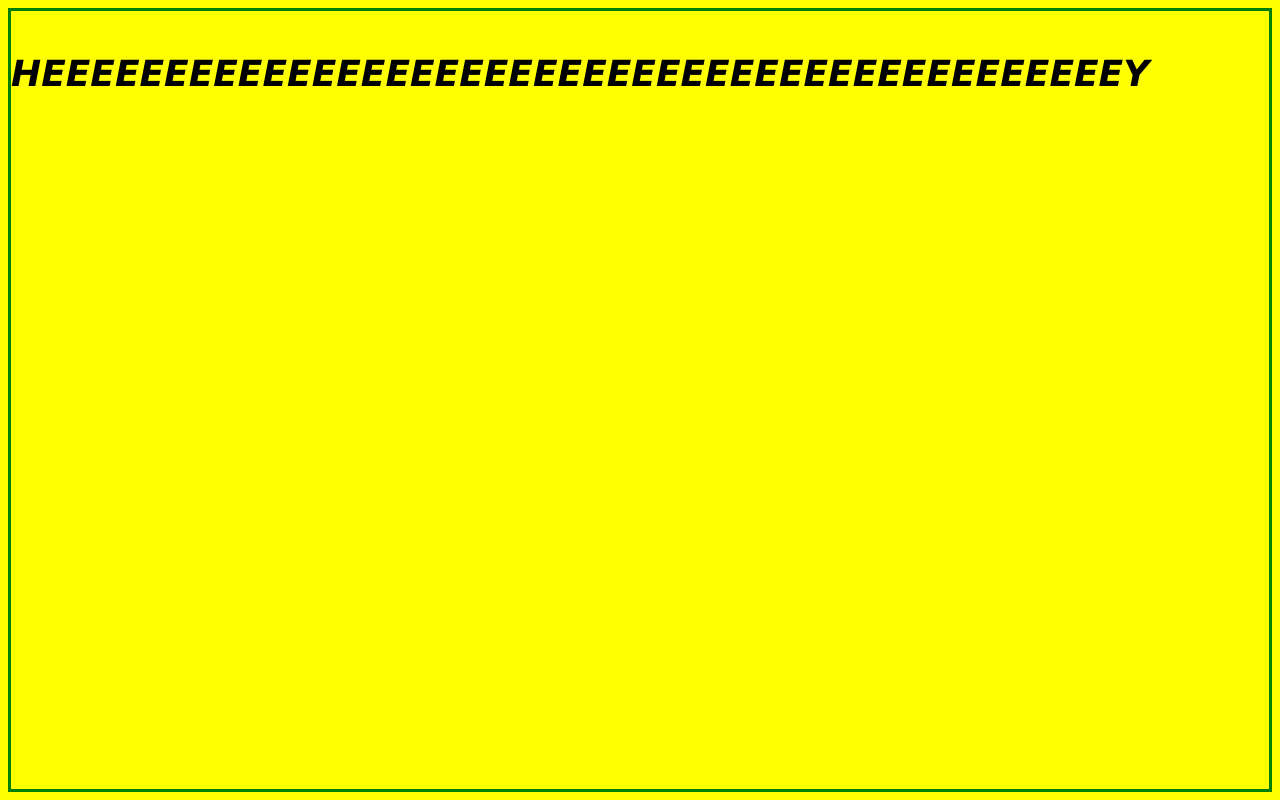
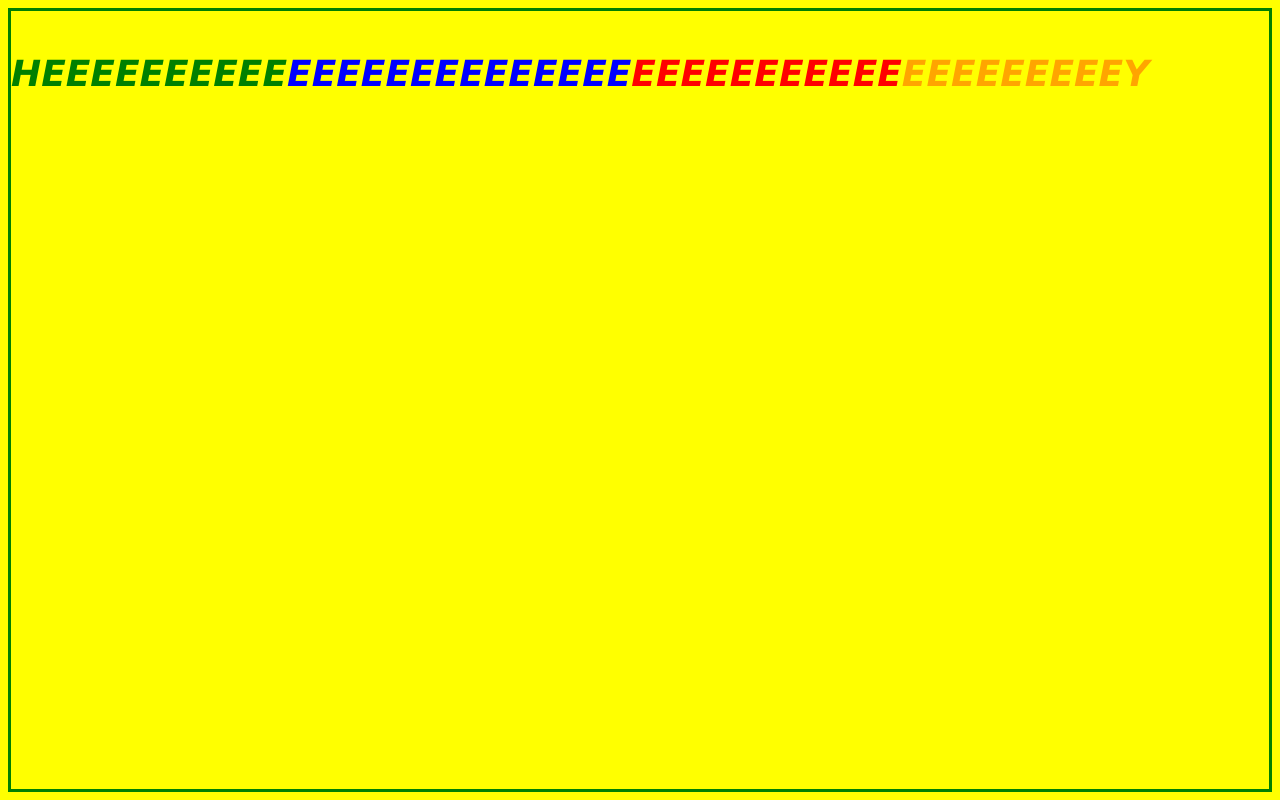
Before and after one commit to IMBRADY/VROOM, a plain HTML site: page Index.html in a window 1280 px wide. Drawn offline with Linux system fonts and the light colour scheme.

Commit message:
Update Index.html

```diff
--- a/Index.html
+++ b/Index.html
@@ -17,6 +17,6 @@
   </head>
   <body>
 <marquee><span style="color:green">AAAAAAAAAAAAAAAAAAAAAAAAAAAAAAAAAAAAAAAAAAAAAAAAAAAAAA</marquee>
-  <h1>HEEEEEEEEEEEEEEEEEEEEEEEEEEEEEEEEEEEEEEEEEEEEY</h1>
+  <h1><span style="color:green">HEEEEEEEEEE<span style="color:blue">EEEEEEEEEEEEEE<span style="color:red">EEEEEEEEEEE<span style="color:orange">EEEEEEEEEY</h1>
   </body>
     </html>
```
